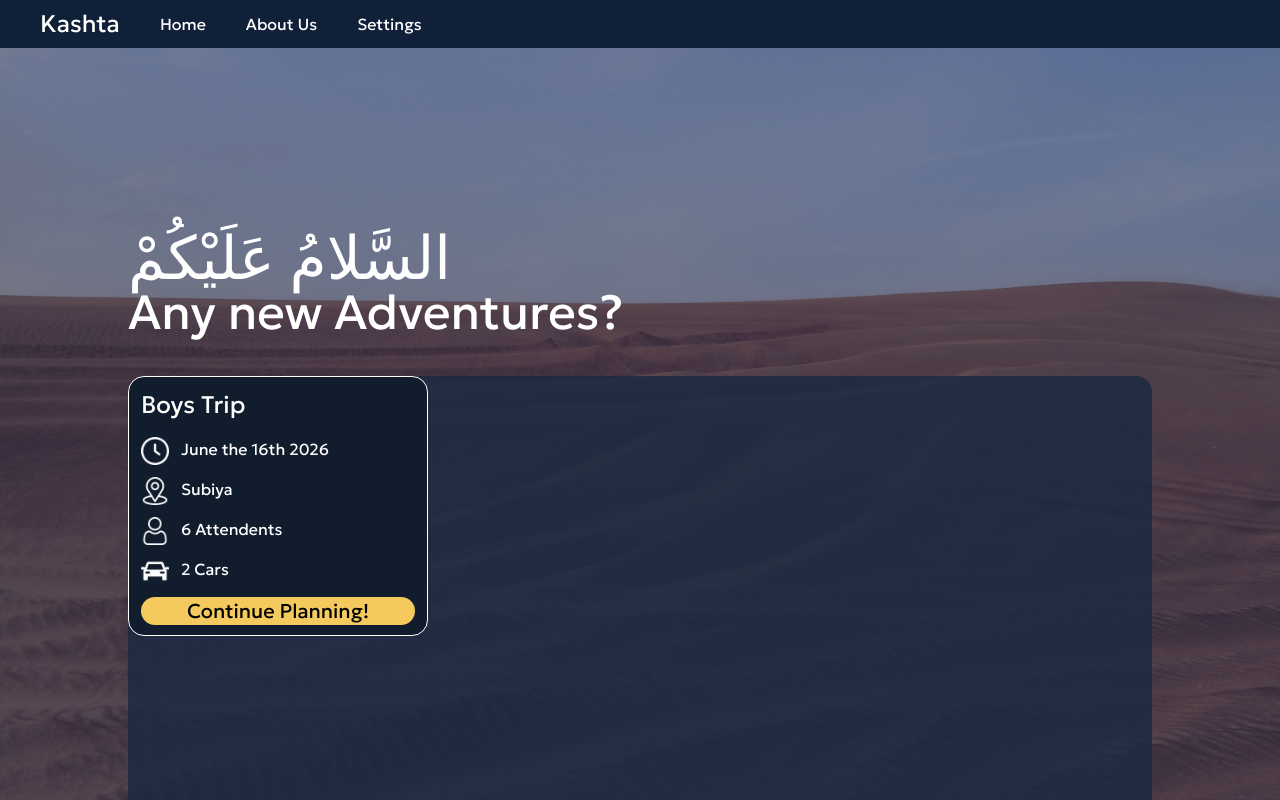
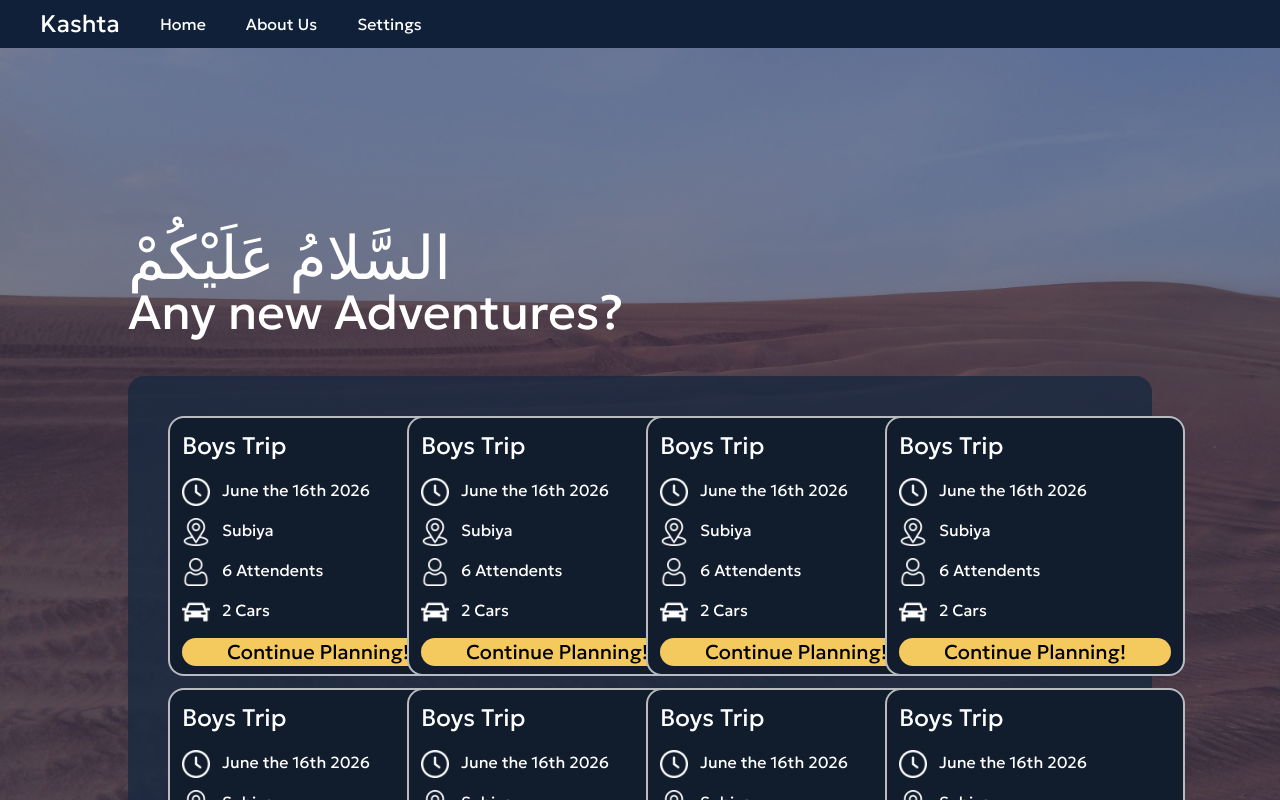
Before and after one commit to BaderMajidAlRefai/Kashta, a React (Vite) app: page / in a window 1280 px wide. Shown: the top 800 px of the page. Built offline with nearby package versions, Linux system fonts and the light colour scheme; a web font is replaced by a local one.

Commit message:
Reworked css for trip card container

```diff
--- a/src/Components/tripCard.tsx
+++ b/src/Components/tripCard.tsx
@@ -6,7 +6,7 @@ import timePng from '../assets/time.png'
 
 function TripCard(){
     return(
-        <div className="bg-[#111C2D] border border-white  rounded-2xl w-75 h-65">
+        <div className="bg-[#111C2D] border-2 border-white/70  rounded-2xl w-75 h-65">
             <div className="m-3 flex flex-col gap-3">
                 <div className="mb-1">
                     <h1 className="text-white text-2xl">Boys Trip</h1>
--- a/src/Home.tsx
+++ b/src/Home.tsx
@@ -12,7 +12,16 @@ function Home(){
                         <h2 className='text-white text-5xl'>Any new Adventures?</h2>
                     </div>
                     <div className=' flex-1 bg-[#182840]/80 rounded-tr-2xl rounded-tl-2xl'>
-                        <TripCard />
+                        <div className='p-10 grid grid-cols-4 gap-3'>
+                            <TripCard />
+                            <TripCard />
+                            <TripCard />
+                            <TripCard />
+                            <TripCard />
+                            <TripCard />
+                            <TripCard />
+                            <TripCard />
+                        </div>
                     </div>
                 </div>
             </div>
```
